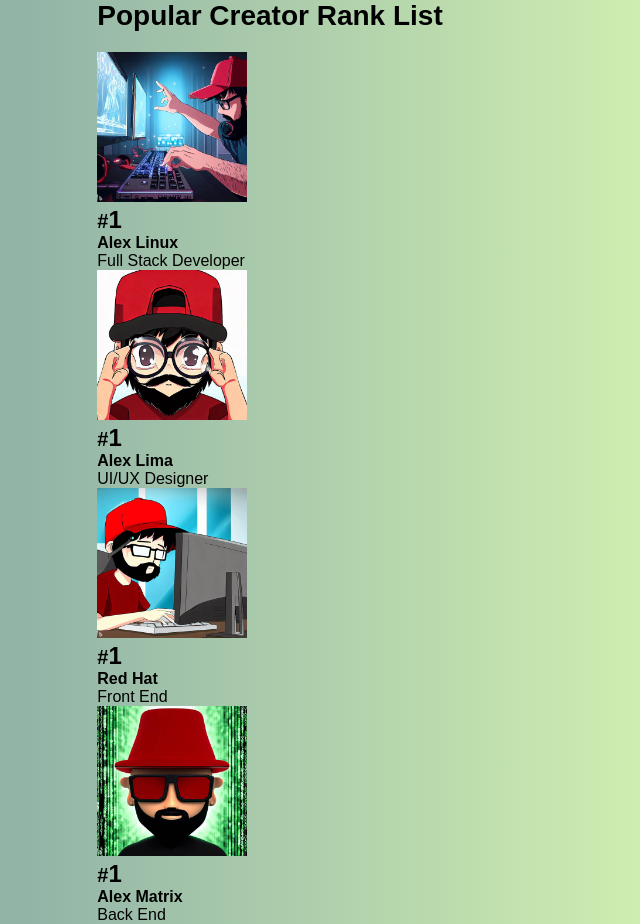
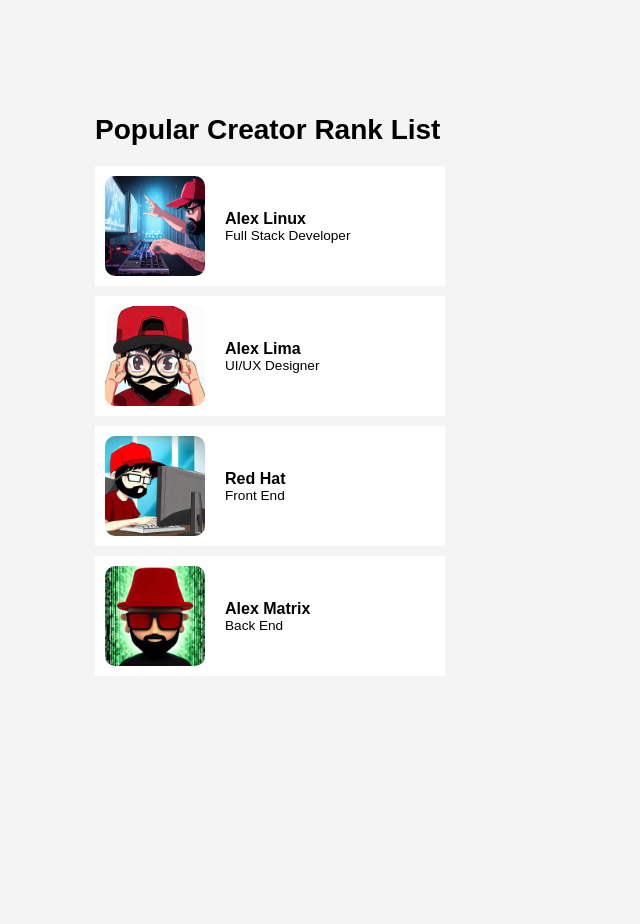
Before and after one commit to alexlima2023/CSS-Rank-List-UI, a plain HTML site: page index.html in a window 1280 px wide. Shown: the whole page, without its empty margins (370-1010 px from the left). After the commit the page ends 800 px from the top, so only its background shows below. Drawn offline with Linux system fonts and the light colour scheme.

Commit message:
finished css

```diff
--- a/assets/css/style.css
+++ b/assets/css/style.css
@@ -2,11 +2,6 @@
     margin: 0;
     padding: 0;
     font-family: sans-serif;
-}
-
-img{
-    width: 150px;
-    height: 150px;
 }
 
 body{
@@ -14,7 +9,7 @@ body{
     justify-content: center;
     align-items: center;
     min-height: 100vh;
-    background: linear-gradient(90deg, rgba(146,180,167,1) 0%, rgba(146,180,167,1) 31%, rgba(209,240,177,1) 81%);
+    background: #f4f4f4
 }
 
 ul{
@@ -28,5 +23,74 @@ h3{
 }
 
 .box{
+    position: relative;
+    min-width: 350px;
+}
 
+.box .list{
+    position: relative;
+    display: flex;
+    padding: 10px;
+    margin: 10px 0;
+    cursor: pointer;
+    transition: .5s;
+    overflow: hidden;
+    background: #fff;
 }
+
+.box:hover .list{
+    filter: blur(5px);
+    opacity: 0.25;
+}
+
+.box .list:hover {
+    transform: scale(1.2);
+    filter: blur(0);
+    opacity: 1;
+}
+
+
+.box .list .imgBx{
+    width: 100px;
+    height: 100px;
+    position: relative;
+    border-radius: 10px;
+    overflow: hidden;
+}
+
+.box .list .imgBx img{
+    position: absolute;
+    top: 0;
+    left: 0;
+    width: 100%;
+    height: 100%;
+    object-fit: cover;
+}
+
+.box .list .content{
+    display: flex;
+    flex-direction: column;
+    justify-content: center;
+    margin-left: 20px;
+}
+
+.box .list .content .rank{
+    position: absolute;
+    right: -50px;
+    color: #81C14B;
+    transition: .5s;
+    font-size: 2rem;
+}
+
+.box .list .content .rank small{
+    font-weight: 500;
+    opacity: 0.25;
+}
+
+.box .list:hover .content .rank{
+    right: 20px;
+}
+
+.box .list .content p{
+    font-size: 0.85rem;
+}
--- a/index.html
+++ b/index.html
@@ -25,7 +25,7 @@
                     <img src="assets/imgs/redhatanime.jpeg" alt="">
                 </li>
                 <li class="content">
-                    <h2 class="rank"><small>#</small>1</h2>
+                    <h2 class="rank"><small>#</small>2</h2>
                     <h4>Alex Lima</h4>
                     <p>UI/UX Designer</p>
                 </li>
@@ -35,7 +35,7 @@
                     <img src="assets/imgs/redhatanimecomputer2.jpeg" alt="">
                 </li>
                 <li class="content">
-                    <h2 class="rank"><small>#</small>1</h2>
+                    <h2 class="rank"><small>#</small>3</h2>
                     <h4>Red Hat</h4>
                     <p>Front End</p>
                 </li>
@@ -45,7 +45,7 @@
                     <img src="assets/imgs/redhatmatrix3d.jpeg" alt="">
                 </li>
                 <li class="content">
-                    <h2 class="rank"><small>#</small>1</h2>
+                    <h2 class="rank"><small>#</small>4</h2>
                     <h4>Alex Matrix</h4>
                     <p>Back End</p>
                 </li>
```
